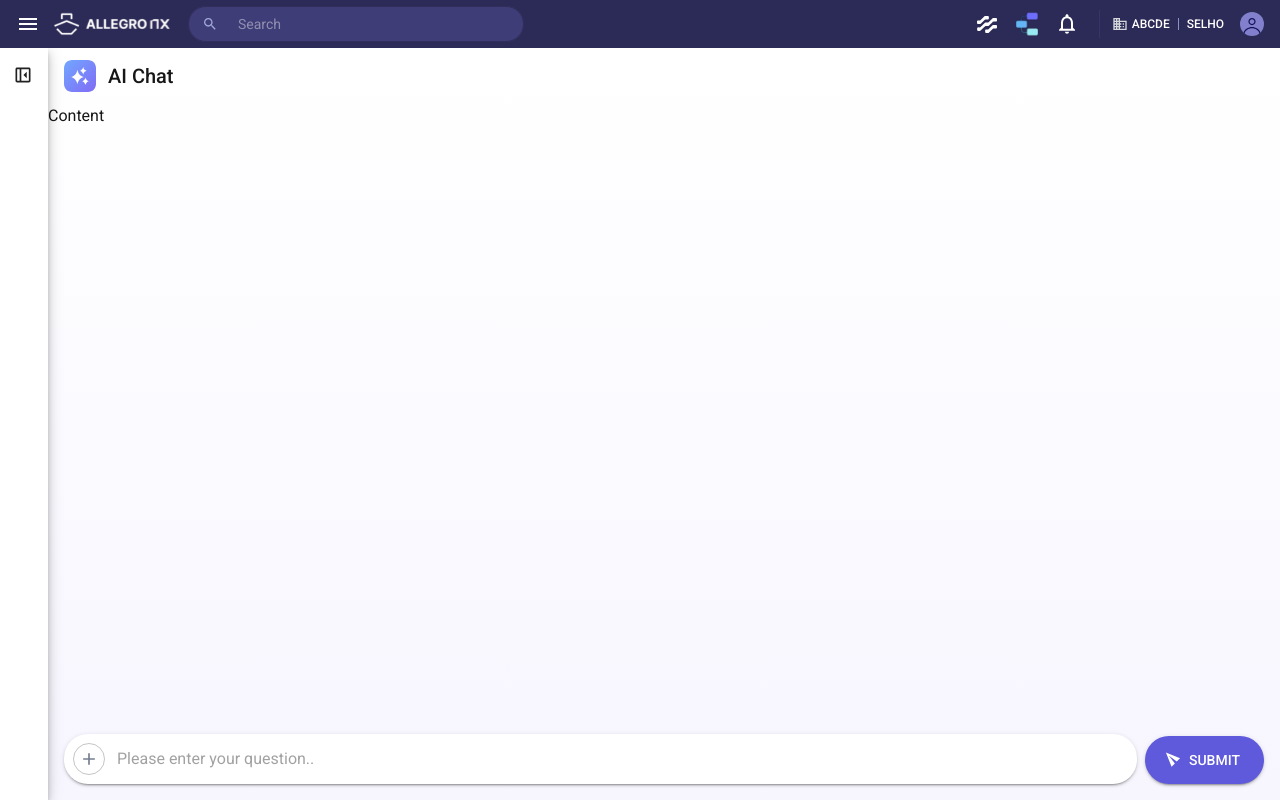
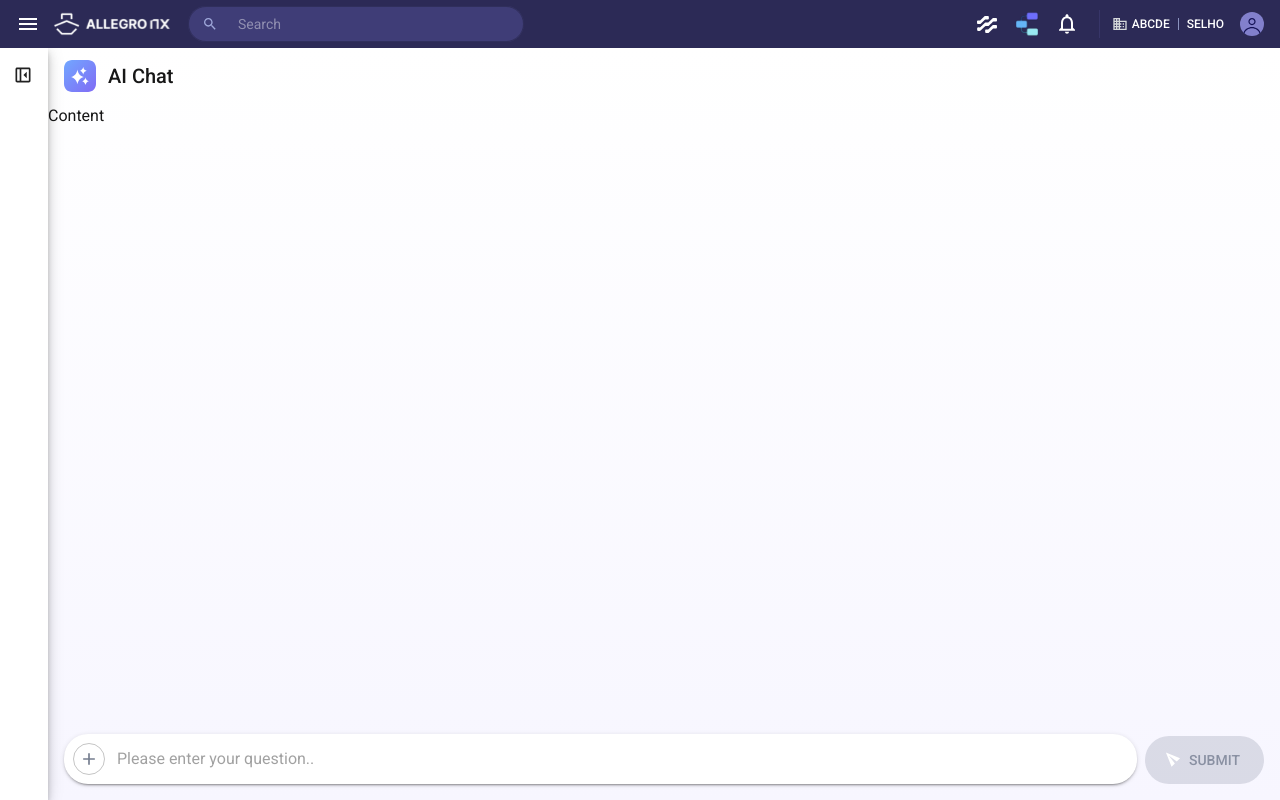
Before and after one commit to rlatmfrl24/ai-admin-console, a Next.js app: page /chat in a window 1280 px wide. Built offline with nearby package versions, Linux system fonts and the light colour scheme; what @mui/material-nextjs would draw is missing.

Commit message:
채팅 페이지에서 불필요한 컴포넌트를 제거하고 ChatInput 컴포넌트로 대체하여 코드 간결성을 높임. BSA 관련 파일에서 상태 관리 및 유틸리티 함수의 경로를 수정하고, 사용하지 않는 파일을 삭제하여 코드 구조를 개선함.

```diff
--- /dev/null
+++ b/src/app/chat/input.tsx
@@ -0,0 +1,96 @@
+"use client";
+
+import { Box, Paper, InputBase, IconButton, Button } from "@mui/material";
+import { Add } from "@mui/icons-material";
+import SendIcon from "@/assets/icon-send.svg";
+import { COLORS } from "@/lib/theme";
+import { Controller, useForm } from "react-hook-form";
+
+type ChatInputProps = {
+  onSubmit?: (message: string) => void;
+};
+
+type FormValues = {
+  message: string;
+};
+
+export default function ChatInput({ onSubmit }: ChatInputProps) {
+  const { control, handleSubmit, reset, watch } = useForm<FormValues>({
+    defaultValues: { message: "" },
+  });
+
+  const messageValue = watch("message");
+
+  const onLocalSubmit = (values: FormValues) => {
+    onSubmit?.(values.message);
+    if (!onSubmit) {
+      console.log("submit message:", values.message);
+    }
+    reset();
+  };
+
+  return (
+    <Box
+      aria-label="chat-input-container"
+      display="flex"
+      gap={1}
+      p={2}
+      alignItems="flex-end"
+      component="form"
+      onSubmit={handleSubmit(onLocalSubmit)}
+    >
+      <Paper
+        aria-label="chat-input-box"
+        elevation={2}
+        sx={{
+          display: "flex",
+          flex: 1,
+          p: 1,
+          borderRadius: 6,
+          gap: 1.5,
+          border: "1px solid transparent",
+          transition: "border-color 0.2s ease",
+          "&:focus-within": {
+            borderColor: COLORS.primary.main,
+          },
+        }}
+      >
+        <IconButton
+          sx={{
+            width: 32,
+            height: 32,
+            border: "1px solid #0000003b",
+          }}
+        >
+          <Add sx={{ fontSize: 20 }} />
+        </IconButton>
+        <Controller
+          name="message"
+          control={control}
+          rules={{ required: true }}
+          render={({ field }) => (
+            <InputBase
+              {...field}
+              fullWidth
+              multiline
+              placeholder="Please enter your question.."
+            />
+          )}
+        />
+      </Paper>
+      <Button
+        startIcon={<SendIcon />}
+        variant="contained"
+        sx={{
+          borderRadius: "96px",
+          px: 3,
+          py: 1.5,
+        }}
+        type="submit"
+        disabled={!messageValue?.trim()}
+      >
+        SUBMIT
+      </Button>
+    </Box>
+  );
+}
--- a/src/app/chat/page.tsx
+++ b/src/app/chat/page.tsx
@@ -1,18 +1,10 @@
 "use client";
 
-import {
-  Box,
-  Typography,
-  Button,
-  Paper,
-  InputBase,
-  IconButton,
-} from "@mui/material";
+import { Box, Typography } from "@mui/material";
 import ChatIcon from "@/assets/icon-ai-chat.svg";
 import ChatSidebar from "./sidebar";
 import { COLORS } from "@/lib/theme";
-import SendIcon from "@/assets/icon-send.svg";
-import { Add } from "@mui/icons-material";
+import ChatInput from "./input";
 
 export default function Chat() {
   return (
@@ -50,56 +42,7 @@ export default function Chat() {
         >
           <Typography>Content</Typography>
         </Box>
-        <Box
-          aria-label="chat-input-container"
-          display="flex"
-          gap={1}
-          p={2}
-          alignItems="flex-end"
-        >
-          <Paper
-            aria-label="chat-input-box"
-            elevation={2}
-            sx={{
-              display: "flex",
-              flex: 1,
-              p: 1,
-              borderRadius: 6,
-              gap: 1.5,
-              border: "1px solid transparent",
-              transition: "border-color 0.2s ease",
-              "&:focus-within": {
-                borderColor: COLORS.primary.main,
-              },
-            }}
-          >
-            <IconButton
-              sx={{
-                width: 32,
-                height: 32,
-                border: "1px solid #0000003b",
-              }}
-            >
-              <Add sx={{ fontSize: 20 }} />
-            </IconButton>
-            <InputBase
-              fullWidth
-              multiline
-              placeholder="Please enter your question.."
-            />
-          </Paper>
-          <Button
-            startIcon={<SendIcon />}
-            variant="contained"
-            sx={{
-              borderRadius: "96px",
-              px: 3,
-              py: 1.5,
-            }}
-          >
-            SUBMIT
-          </Button>
-        </Box>
+        <ChatInput />
       </Box>
     </Box>
   );
--- a/src/app/knowledge/chunks/commercial/bsa/[id]/components/FilterChipMenu.tsx
+++ b/src/app/knowledge/chunks/commercial/bsa/[id]/components/FilterChipMenu.tsx
@@ -8,7 +8,7 @@
 
 import { Box, Checkbox, Divider, Typography, Menu } from "@mui/material";
 import { ArrowDropDown } from "@mui/icons-material";
-import { useBSAStore } from "@/app/knowledge/chunks/commercial/bsa/utils/bsaStore";
+import { useBSAStore } from "@/lib/store/bsaStore";
 import type { ChunkProps } from "@/lib/types/bsa";
 import { COLORS } from "@/lib/theme";
 import {
--- a/src/app/knowledge/chunks/commercial/bsa/[id]/edit.tsx
+++ b/src/app/knowledge/chunks/commercial/bsa/[id]/edit.tsx
@@ -28,7 +28,7 @@ import {
 } from "@mui/material";
 import { AddCircle, Cached, FileUploadOutlined } from "@mui/icons-material";
 import MenuTree from "@/app/knowledge/chunks/commercial/bsa/[id]/components/MenuTree";
-import { getBsaMenuTree } from "@/app/knowledge/chunks/commercial/bsa/utils/bsaUtil";
+import { getBsaMenuTree } from "@/app/knowledge/chunks/commercial/bsa/bsaUtil";
 import { ChunkCard } from "./components/ChunkCard";
 import InputWithLabel from "@/components/common/Input";
 import { COLORS } from "@/lib/theme";
@@ -47,7 +47,7 @@ import type {
   BSATableProps,
   ChunkProps,
 } from "@/lib/types/bsa";
-import { useBSAStore } from "@/app/knowledge/chunks/commercial/bsa/utils/bsaStore";
+import { useBSAStore } from "@/lib/store/bsaStore";
 import { faker } from "@faker-js/faker";
 import {
   AttachmentPreviewForDocument,
--- a/src/app/knowledge/chunks/commercial/bsa/[id]/embedding.tsx
+++ b/src/app/knowledge/chunks/commercial/bsa/[id]/embedding.tsx
@@ -3,7 +3,7 @@ import { COLORS } from "@/lib/theme";
 import { useMemo, useState, useCallback } from "react";
 import { ChunkProps } from "@/lib/types/bsa";
 import { CheckableChunkCard } from "./components/ChunkCard";
-import { useBSAStore } from "@/app/knowledge/chunks/commercial/bsa/utils/bsaStore";
+import { useBSAStore } from "@/lib/store/bsaStore";
 import { UploadFile } from "@mui/icons-material";
 
 /**
--- a/src/app/knowledge/chunks/commercial/bsa/[id]/page.tsx
+++ b/src/app/knowledge/chunks/commercial/bsa/[id]/page.tsx
@@ -30,12 +30,12 @@ import { COLORS } from "@/lib/theme";
 import {
   getBsaMenuTree,
   makeRandomChunk,
-} from "@/app/knowledge/chunks/commercial/bsa/utils/bsaUtil";
+} from "@/app/knowledge/chunks/commercial/bsa/bsaUtil";
 import SegmentedTabs from "@/components/common/SegmentedTabs";
 import BSAChunkEdit from "./edit";
 import BSAChunkEmbedding from "./embedding";
-import { useBSAStore } from "@/app/knowledge/chunks/commercial/bsa/utils/bsaStore";
-import { getBsaRowById } from "../utils/bsaUtil";
+import { useBSAStore } from "@/lib/store/bsaStore";
+import { getBsaRowById } from "../bsaUtil";
 
 function getInitialSelection(items: BSAMenuTreeItemProps[]): {
   selected: BSAMenuTreeItemProps | null;
--- a/src/app/knowledge/chunks/commercial/bsa/page.tsx
+++ b/src/app/knowledge/chunks/commercial/bsa/page.tsx
@@ -23,7 +23,7 @@ import { BSAFilter, BSATableProps } from "@/lib/types/bsa";
 // 목 데이터 전용(faker) - API 연동 시 제거
 import { faker } from "@faker-js/faker";
 import { useRouter } from "next/navigation";
-import { useBSAStore } from "@/app/knowledge/chunks/commercial/bsa/utils/bsaStore";
+import { useBSAStore } from "@/lib/store/bsaStore";
 
 const STREAM_OPTIONS = [
   { label: "All", value: "all" },
```
Also changed, not shown: src/lib/types/chat.ts (added, +35 -0 lines), src/app/knowledge/chunks/commercial/bsa/bsaUtil.ts (renamed from src/app/knowledge/chunks/commercial/bsa/utils/bsaUtil.ts), src/lib/store/bsaStore.ts (renamed from src/app/knowledge/chunks/commercial/bsa/utils/bsaStore.ts), src/lib/store/chatStore.ts (added).
